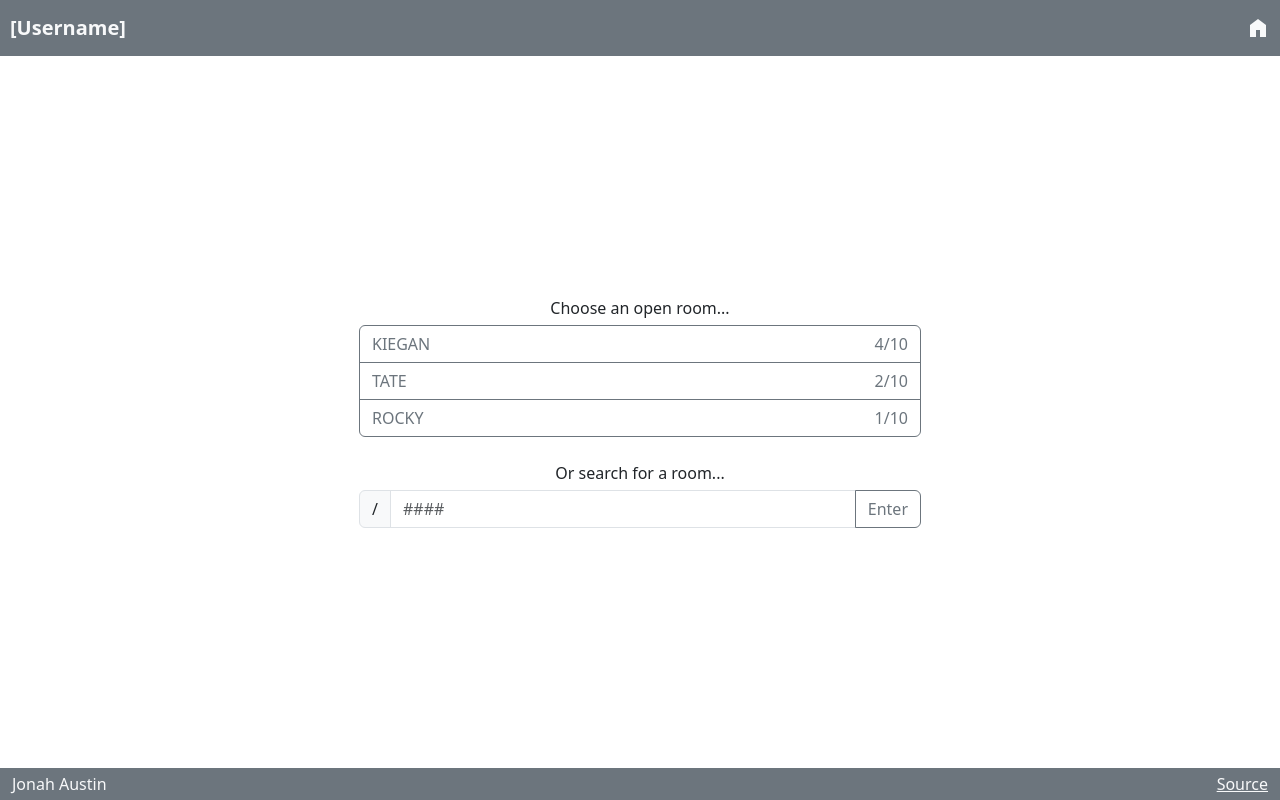
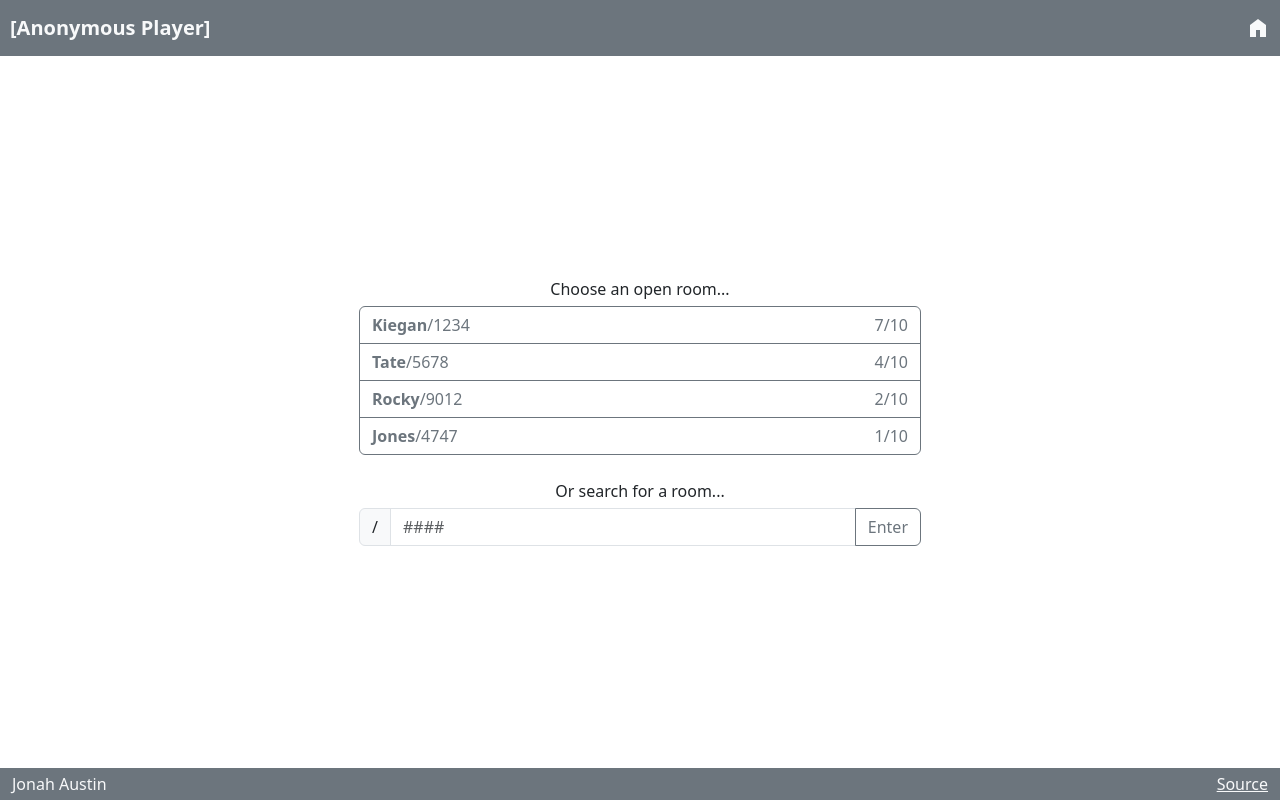
Before and after one commit to JonahLA/startup, a plain HTML site: page src/lobby.html in a window 1280 px wide. Drawn offline with nearby package versions, Linux system fonts and the light colour scheme.

Commit message:
update(lobby) to load username and to handle rooms

```diff
--- a/src/lobby.html
+++ b/src/lobby.html
@@ -14,7 +14,7 @@
     <!-- Header (NOTE: fluid containers fill the width of the viewport) -->
     <header class="container-fluid">
         <nav class="navbar fixed-top bg-secondary text-light">
-            <a class="navbar-brand text-reset username-title" href="#">[Username]</a>
+            <a id="username-tag" class="navbar-brand text-reset username-title" href="#">[Username]</a>
             <!-- This is the home icon we borrow from Google -->
             <a class="home-button" href="index.html">
                 <span class="material-symbols-outlined">
@@ -33,22 +33,7 @@
                     <div class="room-description">Choose an open room...</div>
 
                     <!-- We are going to use a Bootstrap vertical button group in order to display the rooms that are available -->
-                    <div class="room-choice btn-group-vertical d-flex flex-column justify-content-center mx-auto">
-                        <button type="submit" class="btn btn-outline-secondary d-flex flex-row justify-content-center">
-                            <span class="room-user me-auto">KIEGAN</span>
-                            <span class="room-capacity">4/10</span>
-                        </button>
-
-                        <button type="submit" class="btn btn-outline-secondary d-flex flex-row justify-content-center">
-                            <span class="room-user me-auto">TATE</span>
-                            <span class="room-capacity">2/10</span>
-                        </button>
-
-                        <button type="submit" class="btn btn-outline-secondary d-flex flex-row justify-content-center">
-                            <span class="room-user me-auto">ROCKY</span>
-                            <span class="room-capacity">1/10</span>
-                        </button>
-                    </div>
+                    <div class="room-choices btn-group-vertical d-flex flex-column justify-content-center mx-auto"></div>
                 </div>
 
                 <!-- This will hold the elements associated with searching for a room -->
@@ -58,7 +43,7 @@
                     <!-- We are going to create a block element that will allow for input of the room code -->
                     <div class="room-search-input input-group mx-auto" id="input-field">
                         <span class="input-group-text">/</span>
-                        <input type="text" class="form-control" placeholder="####"/>
+                        <input type="text" class="form-control" placeholder="####" pattern="[0-9][0-9][0-9][0-9]" maxLength="4"/>
                         <button class="btn btn-outline-secondary" type="submit">Enter</button>
                     </div>
                 </div>
@@ -76,5 +61,6 @@
 
     <!-- For Bootstrap -->
     <script src="https://cdn.jsdelivr.net/npm/bootstrap@5.3.0-alpha1/dist/js/bootstrap.bundle.min.js" integrity="sha384-w76AqPfDkMBDXo30jS1Sgez6pr3x5MlQ1ZAGC+nuZB+EYdgRZgiwxhTBTkF7CXvN" crossorigin="anonymous"></script>
+    <script src="lobby.js"></script>
 </body>
 </html>
--- a/src/lobby.js
+++ b/src/lobby.js
@@ -1,9 +1,114 @@
 
-function loadUsername() {
-    // Get the username from local storage and update the username text field with it
-    const username = localStorage.getItem('dvd-game-username');
-    const usernameElement = document.querySelector('#username-tag');
-    usernameElement.textContent = username ?? '[Anonymous Player]';
+function createTestData() {
+    const testRoomOne = { hostName: 'Kiegan', roomCode: '1234', numPeopleInLobby: '7' };
+    const testRoomTwo = { hostName: 'Tate', roomCode: '5678', numPeopleInLobby: '4' };
+    const testRoomThree = { hostName: 'Rocky', roomCode: '9012', numPeopleInLobby: '2' };
+    const testRoomFour = { hostName: 'Jones', roomCode: '4747', numPeopleInLobby: '1' }
+    const testRooms = [testRoomOne, testRoomTwo, testRoomThree, testRoomFour];
+
+    const testRoomsSerialized = JSON.stringify(testRooms);
+    localStorage.setItem('dvd-game-availableRooms', testRoomsSerialized);
 }
 
-loadUsername();
+createTestData();
+
+class Room {
+    hostName;
+    roomCode;
+    numPeopleInLobby;
+    roomElement;
+
+    constructor(roomData, roomElement) {
+        this.hostName = roomData.hostName;
+        this.roomCode = roomData.roomCode;
+        this.numPeopleInLobby = roomData.numPeopleInLobby;
+        this.roomElement = roomElement;
+
+        this.createRoom();
+    }
+
+    // Uses room information to create element in DOM
+    createRoom() {
+        console.log(`Creating room ${this.roomElement.id}...`);
+
+        // Set the inner HTML for the root element
+        this.roomElement.className = "btn btn-outline-secondary d-flex flex-row";
+        this.roomElement.type = "submit";
+        this.roomElement.onclick = () => this.chooseRoom(this);
+
+        // Create the child elements according to each of the properties
+        const hostNameElement = document.createElement('span');
+        hostNameElement.className = "room-user";
+        hostNameElement.textContent = this.hostName;
+
+        const roomCodeElement = document.createElement('span');
+        roomCodeElement.className = "room-code-option me-auto";
+        roomCodeElement.textContent = `/${this.roomCode}`;
+
+        const roomCapacityElement = document.createElement('span');
+        roomCapacityElement.className = "room-capacity";
+        roomCapacityElement.textContent = `${this.numPeopleInLobby}/10`;
+
+        // Append those child elements to the root element
+        this.roomElement.appendChild(hostNameElement);
+        this.roomElement.appendChild(roomCodeElement);
+        this.roomElement.appendChild(roomCapacityElement);
+    }
+
+    saveRoomInfo() {
+        // Save this room's info to local storage for later access
+        localStorage.setItem('dvd-game-host-name', this.hostName);
+        localStorage.setItem('dvd-game-room-code', this.roomCode);
+    }
+
+    chooseRoom(room) {
+        room.saveRoomInfo();
+        window.location.href = "game.html";
+    }
+}
+
+class LobbyHandler {
+    rooms;
+    roomChoicesElement;
+
+    constructor() {
+        this.rooms = new Map();
+        this.roomChoicesElement = document.querySelector('.room-choices');
+
+        this.loadUsername();
+        this.loadRooms();
+    }
+
+    // searchRoom() - gets info from room search and searches for room, navigating to it if it exists
+    // UPDATEROOMS() - maybe tie this to a button to refresh the available room search!! (is there a way to do an auto-refresh every five seconds by chaining promises???)
+
+    loadUsername() {
+        // Get the username from local storage and update the username text field with it
+        const username = localStorage.getItem('dvd-game-username');
+        const usernameElement = document.querySelector('#username-tag');
+        usernameElement.textContent = username ?? '[Anonymous Player]';
+    }
+
+    loadRooms() {
+        // Get all of the rooms from local storage
+        const roomData = localStorage.getItem('dvd-game-availableRooms');
+        let availableRooms = [];
+        if (roomData) {
+            availableRooms = JSON.parse(roomData);
+        }
+        // { name of host, room code, number of people in lobby }
+
+        // Save the loaded rooms to the rooms property
+        if (availableRooms.length) {
+            availableRooms.forEach((availableRoom, i) => {
+                // Create an empty room element (which will be constructed by the Room class)
+                const emptyRoomElement = document.createElement('button');
+                emptyRoomElement.id = 'room-' + (i + 1); // e.g., 'room-1' or 'room-2'
+                this.roomChoicesElement.appendChild(emptyRoomElement);
+                this.rooms.set(emptyRoomElement.id, new Room(availableRoom, emptyRoomElement));
+            });
+        }
+    }
+}
+
+const lobbyHandler = new LobbyHandler();
--- a/src/main.css
+++ b/src/main.css
@@ -86,10 +86,18 @@ footer a {
     margin: 0 0 5px 0;
 }
 
-.room-choice {
+.room-choices {
     width: 100%;
     justify-content: space-around;
     margin: 0;
+}
+
+.room-user {
+    font-weight: bold;
+}
+
+.room-code-option {
+    font-weight: lighter;
 }
 
 .room-search-input {
```
Also changed, not shown: src/index.html (+6 -5 lines).
